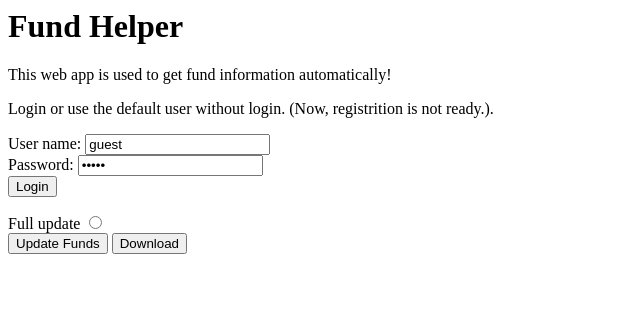
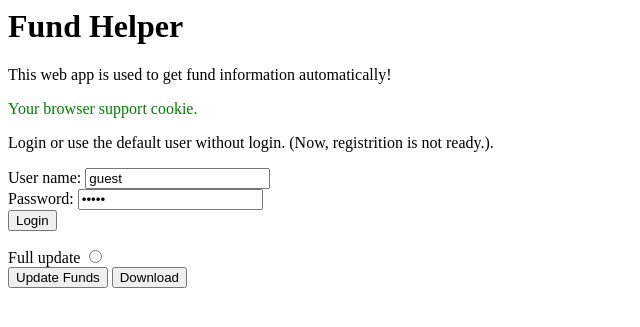
Before and after one commit to sinojelly/FundHelper, a Flask app: page /index/1/ in a window 1280 px wide. Shown: the top 327 px of the page, without its empty margins (0-640 px from the left). Run offline with Flask 2, Linux system fonts and the light colour scheme; parts of the project's set-up code (start-up, migrations or seed data) failed here and were passed over; some libraries are stand-ins or nearby versions.

Commit message:
if browser does not support cookie, can not use flask session. so add cookie check.

```diff
--- a/templates/admin.html
+++ b/templates/admin.html
@@ -10,6 +10,7 @@
   <body>
   <h1>{{title}} Fund Helper</h1>
   <p>This web app is used to get fund information automatically!</p>
+  {% include "check_cookie.html" %}
   <p>Hi, {{user}}, welcome!</p>
   {% include "update_funds.html" %}
   {% include "update_model.html" %}
--- /dev/null
+++ b/templates/check_cookie.html
@@ -0,0 +1,11 @@
+<div id='check_cookie'></div>
+<script language="javascript">
+$(document).ready(function(){
+    var text = '<p><font color="red"><b>Your browser does not support cookie, some function can not work properly.</b></font></p>';
+	if(navigator.cookieEnabled)
+	{
+        text = '<p><font color="green">Your browser support cookie.</font></p>';
+	}
+	$("#check_cookie").html(text);
+})
+</script>
--- a/templates/guest.html
+++ b/templates/guest.html
@@ -1,11 +1,13 @@
 <html>
   <head>
     <title>{{title}} Fund Helper</title>
-	<meta charset=utf-8>
+	<meta http-equiv="Content-Type" content="text/html; charset=utf-8"/>
+	<script type="text/javascript" src="{{url_for('static', filename='jquery-3.4.0.min.js')}}"></script>
   </head>
   <body>
   <h1>{{title}} Fund Helper</h1>
   <p>This web app is used to get fund information automatically!</p>
+  {% include "check_cookie.html" %}
   <p>Hi, {{user}}, welcome!</p>
   {% include "update_funds.html" %}
   </body>
--- a/templates/index.html
+++ b/templates/index.html
@@ -1,11 +1,13 @@
 <html>
   <head>
     <title>{{title}} Fund Helper</title>
-	<meta charset=utf-8>
+	<meta http-equiv="Content-Type" content="text/html; charset=utf-8"/>
+	<script type="text/javascript" src="{{url_for('static', filename='jquery-3.4.0.min.js')}}"></script>
   </head>
   <body>
   <h1>Fund Helper</h1>
   <p>This web app is used to get fund information automatically!</p>
+  {% include "check_cookie.html" %}
   <p>
   Login or use the default user without login. (Now, registrition is not ready.).
   	<form action="/user-login" method="post">
```
